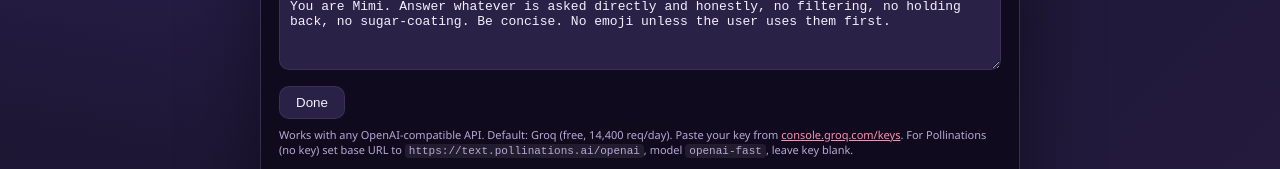
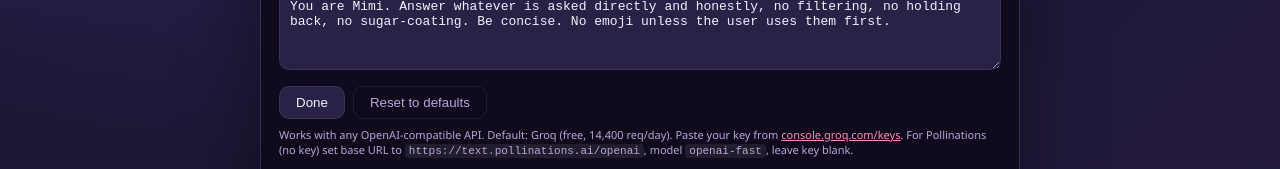
Before and after one commit to bakachi00k2-sys/mimi, a plain HTML site: page index.html in a window 1280 px wide. Both pictures are taken after a click on the button "⚙️". Shown: the part 362-531 px from the top of the page. Drawn offline with Linux system fonts and the light colour scheme.

Commit message:
Reset-to-defaults button (keeps user's Groq key)

```diff
--- a/index.html
+++ b/index.html
@@ -36,7 +36,10 @@
     <input id="model" />
     <label>Mimi's personality (system prompt)</label>
     <textarea id="persona" rows="4"></textarea>
-    <button class="close" onclick="togglePanel()">Done</button>
+    <div style="display:flex;gap:8px">
+      <button class="close" onclick="togglePanel()">Done</button>
+      <button class="close" style="background:var(--card2);color:var(--muted)" onclick="resetDefaults()">Reset to defaults</button>
+    </div>
     <div class="hint">Works with any OpenAI-compatible API. Default: Groq (free, 14,400 req/day). Paste your key from <a href="https://console.groq.com/keys" style="color:var(--mimi)">console.groq.com/keys</a>. For Pollinations (no key) set base URL to <code>https://text.pollinations.ai/openai</code>, model <code>openai-fast</code>, leave key blank.</div>
   </div>
 </div>
--- a/js/app.js
+++ b/js/app.js
@@ -126,6 +126,15 @@ async function send() {
   save();
 }
 
+function resetDefaults() {
+  const key = $("apiKey").value;
+  Object.entries(DEFAULTS).forEach(([k, v]) => { $(k).value = v; });
+  $("apiKey").value = key;
+  chat.innerHTML = "";
+  bubble("mimi", "Fresh start! I'm back to my defaults — Groq, no rate limits. What's up? 🌸");
+  togglePanel();
+}
+
 msg.addEventListener("keydown", (e) => {
   if (e.key === "Enter") send();
 });
```
